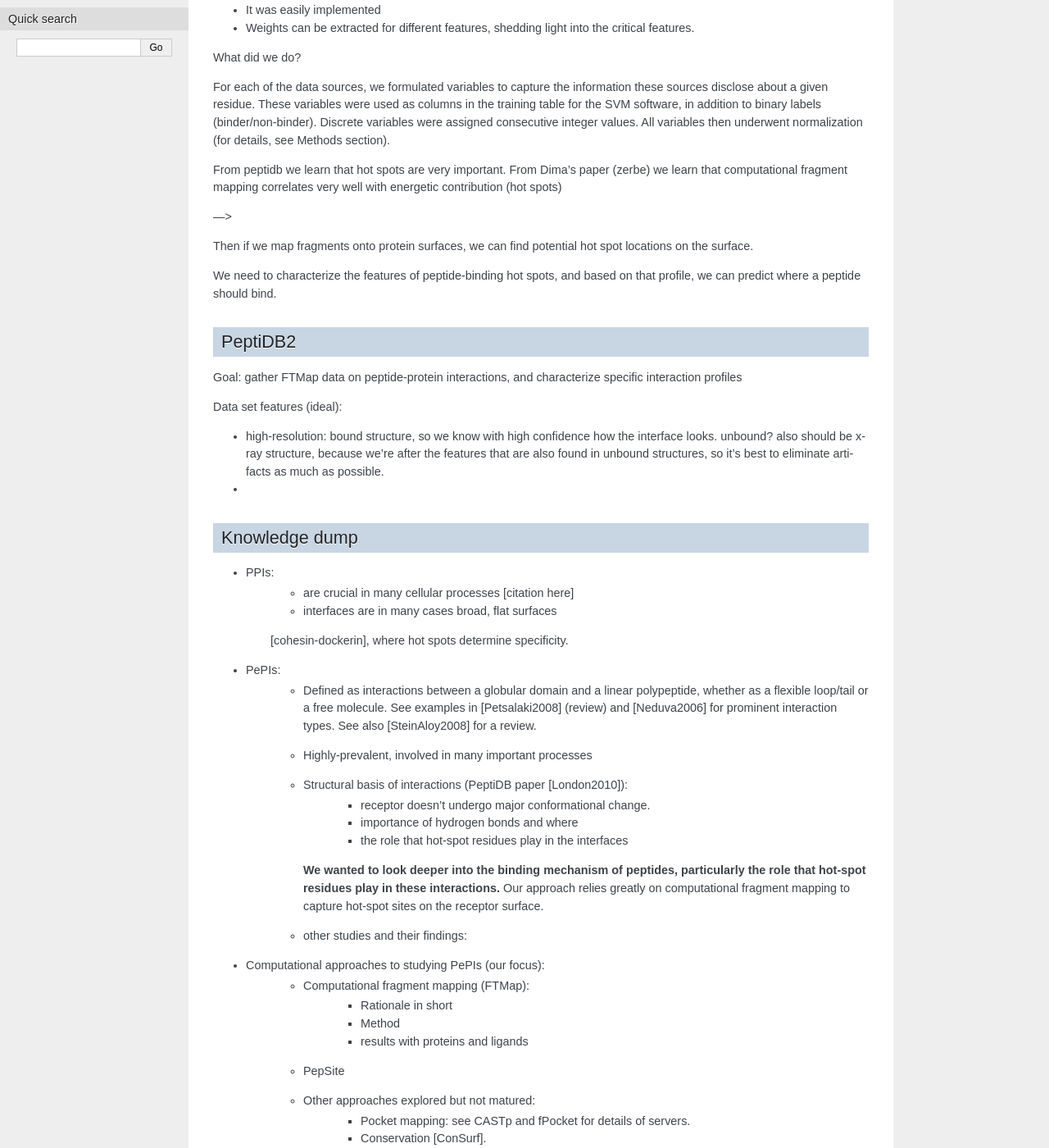
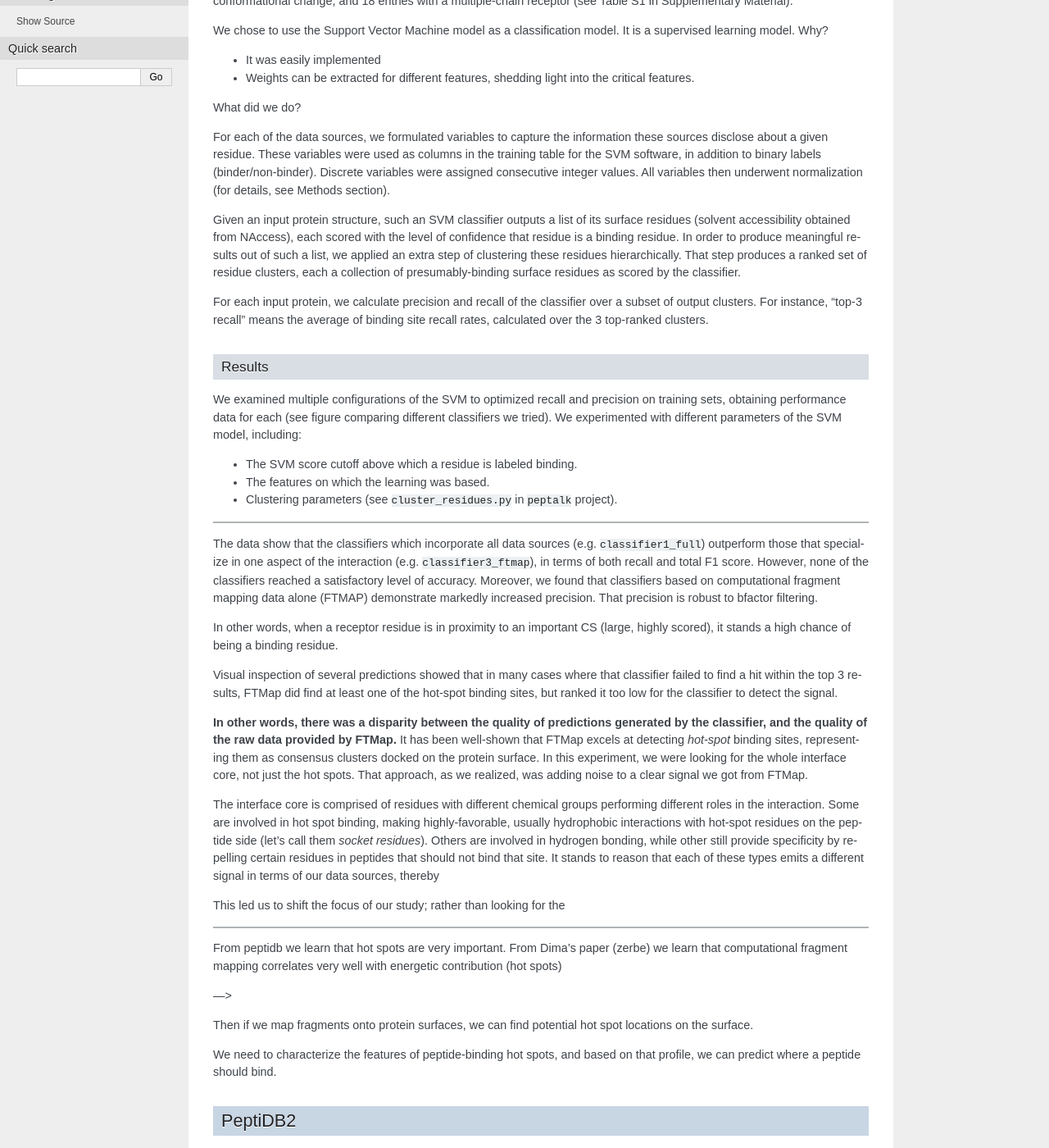
Before and after one commit to assaff/msc-thesis, a Sphinx documentation site: the page built from source/notes.rst, in a window 1280 px wide and 1400 px high, scrolled down 461 px. Shown: the whole window at 82% size. Built offline with Sphinx 7.4.7, drawn with Linux system fonts in a browser that asks for light colours; formulas are drawn with MathJax 3; some of the changed text lies outside the part shown.

Commit message:
added some more detail into the SVM effort

```diff
--- a/source/notes.rst
+++ b/source/notes.rst
@@ -3,6 +3,9 @@
 
 Chronicles of my project
 --------------------------
+
+SVM study
+~~~~~~~~~~~~
 
 Starting point is PeptiDB 1.
 The findings in the peptidb paper pointed to the unique features of
@@ -18,10 +21,10 @@
 We chose to use features of surface geometry (pockets), conservation
 (consurf), and computational fragment mapping (ftmap).
 
-We used 73 structures from the peptidb data set. Out of 103 structures
-in the original set, we excluded 11 entries with large conformational
-change, and 18 entries with a multiple-chain receptor (see Table S1 in
-Supplementary Material).
+We used 73 structures from the peptidb data set.
+Out of 103 structures in the original set, we excluded 11 entries with
+large conformational change, and 18 entries with a multiple-chain
+receptor (see Table S1 in Supplementary Material).
 
 We chose to use the Support Vector Machine model as a classification
 model. It is a supervised learning model.
@@ -34,14 +37,96 @@
 What did we do?
 
 For each of the data sources, we formulated variables to capture the
-information these sources disclose about a given residue. These
-variables were used as columns in the training table for the SVM
+information these sources disclose about a given residue.
+These variables were used as columns in the training table for the SVM
 software, in addition to binary labels (binder/non-binder).
-Discrete variables were assigned consecutive integer values. All
-variables then underwent normalization (for details, see Methods
+Discrete variables were assigned consecutive integer values.
+All variables then underwent normalization (for details, see Methods
 section).
 
+Given an input protein structure, such an SVM classifier outputs a
+list of its surface residues (solvent accessibility obtained from
+NAccess), each scored with the level of confidence that residue is a
+binding residue.
+In order to produce meaningful results out of such a list, we applied
+an extra step of clustering these residues hierarchically.
+That step produces a ranked set of residue clusters, each a collection
+of presumably-binding surface residues as scored by the classifier.
 
+For each input protein, we calculate precision and recall of the
+classifier over a subset of output clusters. For instance, "top-3
+recall" means the average of binding site recall rates, calculated
+over the 3 top-ranked clusters.
+
+.. todo::
+    * how are clusters ranked?
+
+Results
+~~~~~~~~~~
+
+We examined multiple configurations of the SVM to optimized recall and
+precision on training sets, obtaining performance data for each (see
+figure comparing different classifiers we tried).
+We experimented with different parameters of the SVM model, including:
+
+* The SVM score cutoff above which a residue is labeled binding.
+* The features on which the learning was based.
+* Clustering parameters (see ``cluster_residues.py`` in ``peptalk``
+  project).
+
+.. todo::
+    What can we say about our classification?
+
+-----------------------
+
+The data show that the classifiers which incorporate all data sources
+(e.g. ``classifier1_full``) outperform those that specialize in one
+aspect of the interaction (e.g. ``classifier3_ftmap``), in terms of
+both recall and total F1 score.
+However, none of the classifiers reached a satisfactory level of
+accuracy.
+Moreover, we found that classifiers based on computational fragment
+mapping data alone (FTMAP) demonstrate markedly increased precision.
+That precision is robust to bfactor filtering.
+
+In other words, when a receptor residue is in proximity to an
+important CS (large, highly scored), it stands a high chance of being
+a binding residue.
+
+Visual inspection of several predictions showed that in many cases
+where that classifier failed to find a hit within the top 3 results,
+FTMap did find at least one of the hot-spot binding sites, but ranked
+it too low for the classifier to detect the signal.
+
+**In other words, there was a disparity between the quality of
+predictions generated by the classifier, and the quality of the raw
+data provided by FTMap.**
+It has been well-shown that FTMap excels at detecting *hot-spot*
+binding sites, representing them as consensus clusters docked on the
+protein surface.
+In this experiment, we were looking for the whole interface core, not
+just the hot spots. That approach, as we realized, was adding noise to
+a clear signal we got from FTMap.
+
+The interface core is comprised of residues with different chemical
+groups performing different roles in the interaction.
+Some are involved in hot spot binding, making highly-favorable,
+usually hydrophobic interactions with hot-spot residues on the peptide
+side (let's call them *socket residues*).
+Others are involved in hydrogen bonding, while other still provide
+specificity by repelling certain residues in peptides that should not
+bind that site.
+It stands to reason that each of these types emits a different signal
+in terms of our data sources, thereby
+
+This led us to shift the focus of our study; rather than looking for
+the
+
+
+.. todo::
+    add figure demonstrating FTMap's identification of hot spot sites.
+
+-----------------------
 
 From peptidb we learn that hot spots are very important.
 From Dima's paper (zerbe) we learn that computational fragment mapping
```
